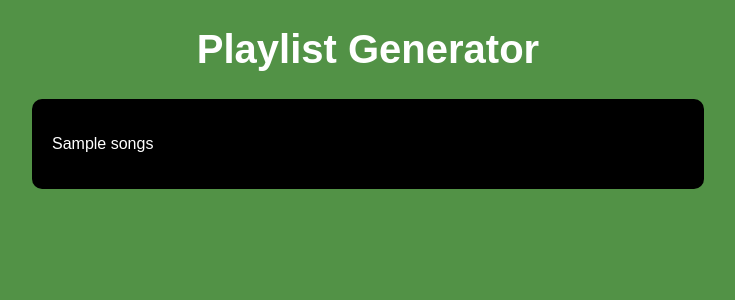
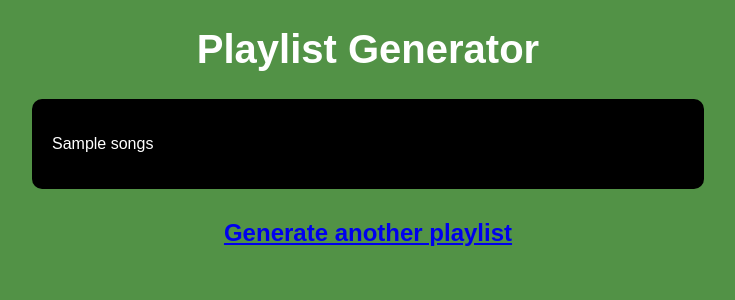
Before and after one commit to sirus-the-beaver/playlist-generator, a Flask app: template app/templates/playlist.html in a window 1280 px wide. Shown: the top 300 px of the page, without its empty margins (272-1007 px from the left). Run offline with Flask 3, Linux system fonts and the light colour scheme; the template is opened without the code that fills it: most values are stand-ins (such as "Sample title", 1, 10 or a date in 2020).

Commit message:
Add link to homepage

```diff
--- a/app/templates/playlist.html
+++ b/app/templates/playlist.html
@@ -13,5 +13,6 @@
         <p>{{ song }}</p>
         <p>{% endfor %}</p>
     </div>
+    <h2><a href="{{ url_for('index') }}">Generate another playlist</a></h2>
 </body>
 </html>
```
